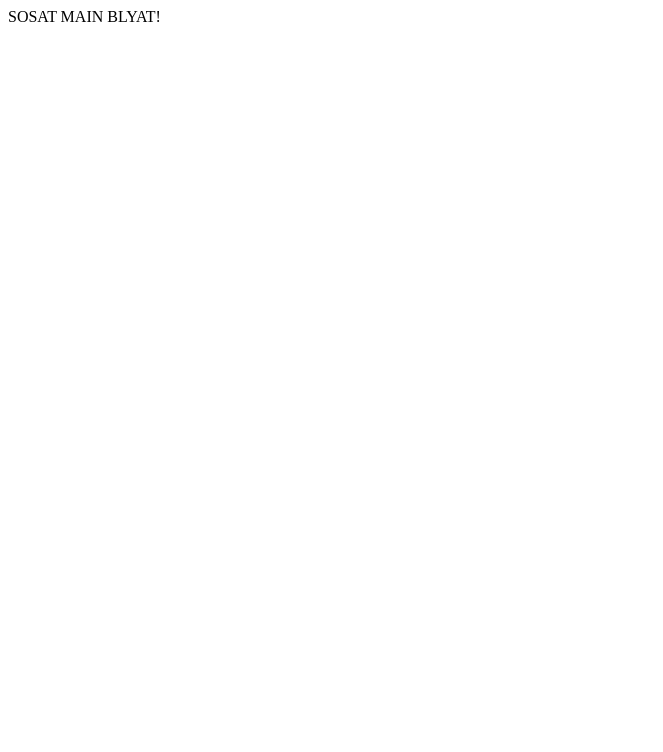
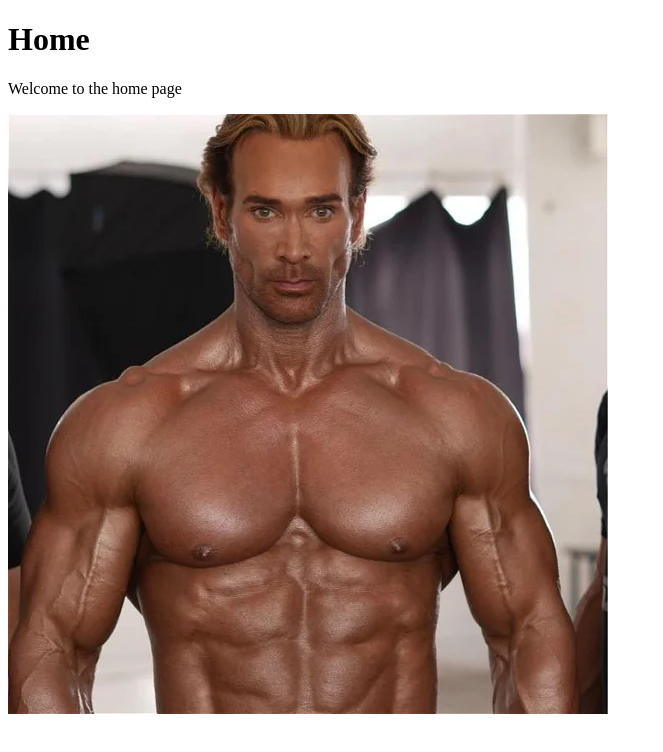
Before and after one commit to lammerfalcon/vps, a Nuxt app: page / in a window 1280 px wide. Shown: the top 752 px of the page, without its empty margins (0-663 px from the left). Built offline with nearby package versions, Linux system fonts and the light colour scheme.

Commit message:
test github actions

```diff
--- a/app.vue
+++ b/app.vue
@@ -1,8 +1,10 @@
 <template>
   <div>
-   SOSAT MAIN
-    BLYAT!
-
+    <div>
+      <h1>Home</h1>
+      <p>Welcome to the home page</p>
+    </div>
+    <img src="/mine.webp" alt="">
   </div>
 </template>
 <script setup lang="ts">
```
Also changed, not shown: public/mine.webp (added).
